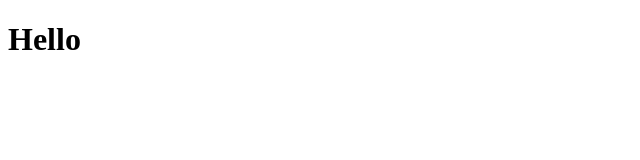
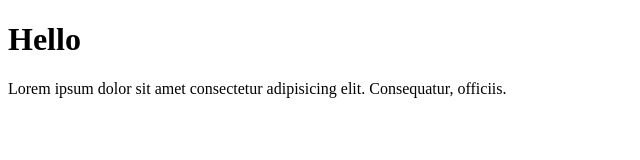
Before and after one commit to Hnin-Nu-Hlaing/GitRevert, a plain HTML site: page index.html in a window 1280 px wide. Shown: the whole page, without its empty margins (0-640 px from the left). Drawn offline with Linux system fonts and the light colour scheme.

Commit message:
add para

```diff
--- a/index.html
+++ b/index.html
@@ -7,5 +7,6 @@
 </head>
 <body>
     <h1>Hello</h1>
+    <p>Lorem ipsum dolor sit amet consectetur adipisicing elit. Consequatur, officiis.</p>
 </body>
 </html>
```
